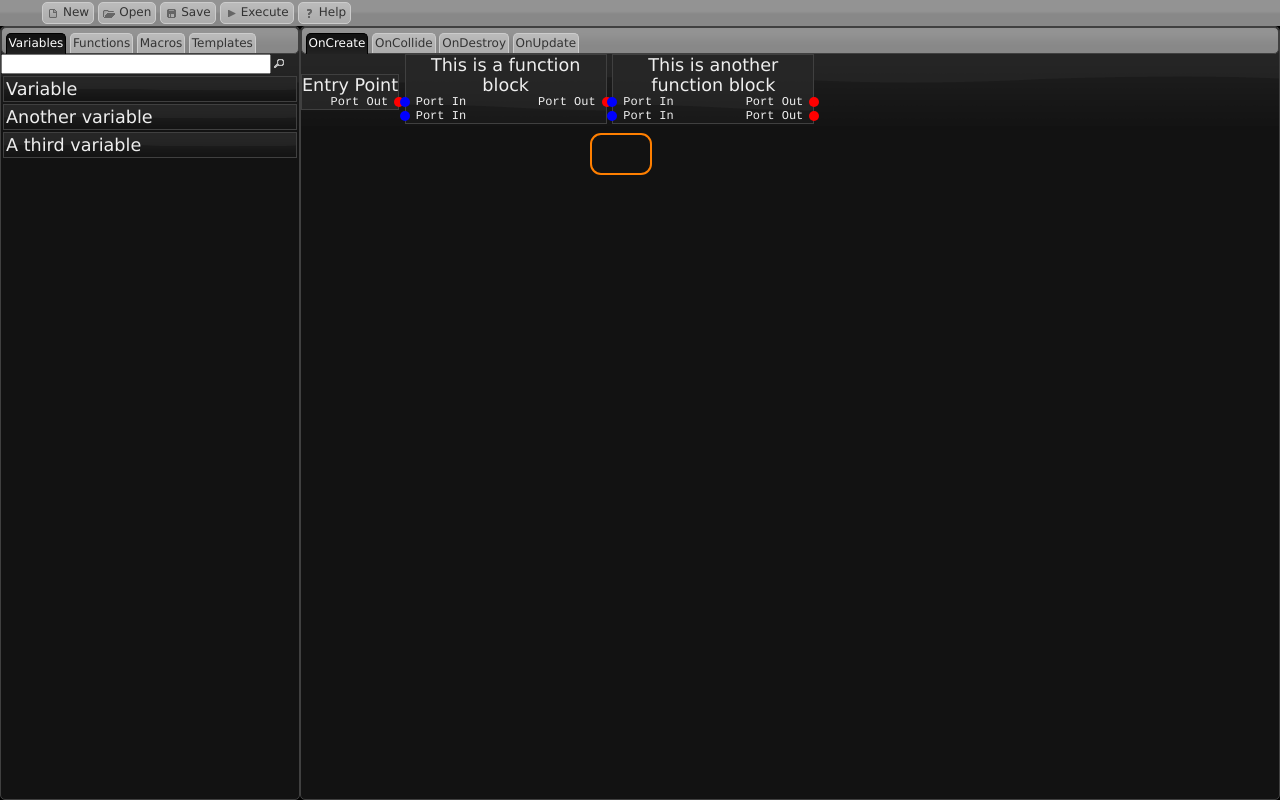
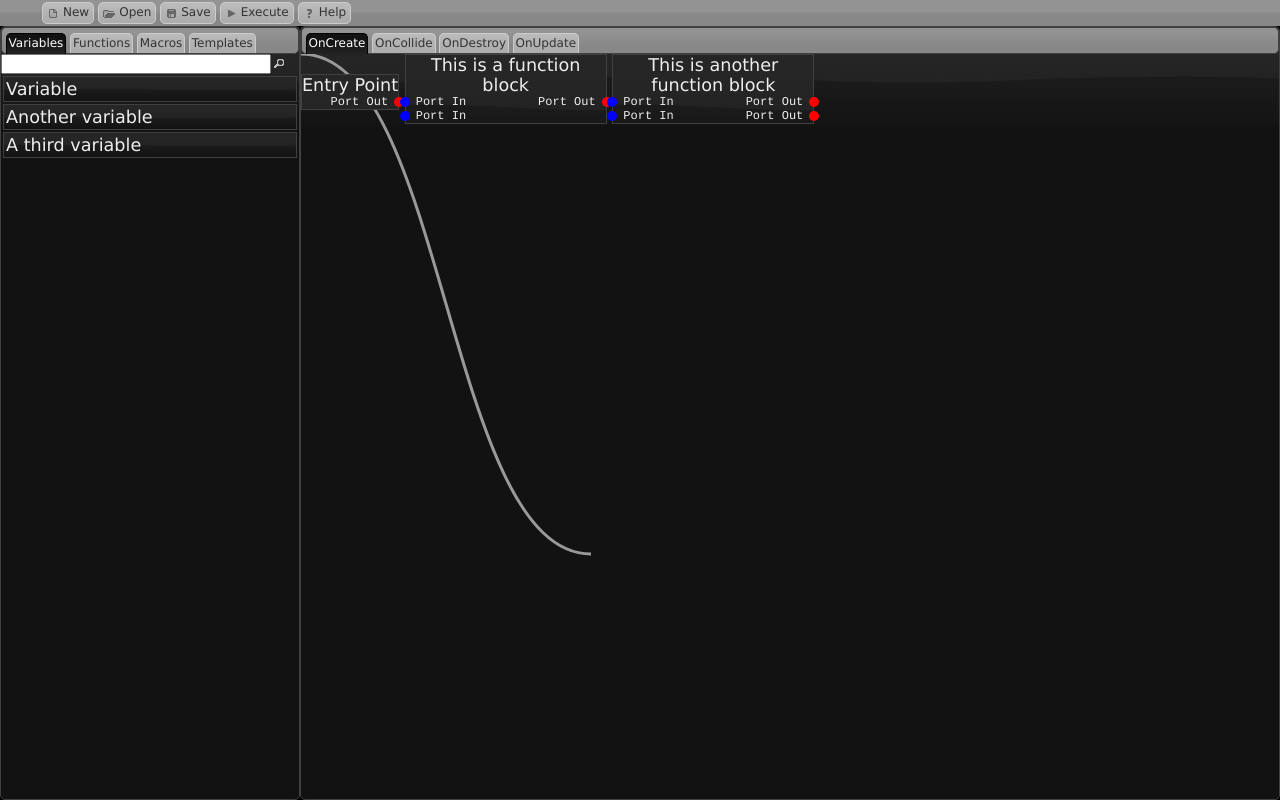
Before and after one commit to Poelsa/TheNarrator, a plain HTML site: page mockup.html in a window 1280 px wide. Drawn offline with Linux system fonts and the light colour scheme.

Commit message:
Lines in progress
Lines now are simply drawable and updateable. Next step: in and out
ports should be connectable by lines.

```diff
--- /dev/null
+++ b/Line.js
@@ -0,0 +1,34 @@
+/*
+	Line
+		+ New
+		- Update
+			- Snap to correct inputs
+		+ Remove
+*/
+
+// This function is loaned and highly modified from http://raphaeljs.com/graffle.html
+var Line = function(renderer, styling)
+{
+	// New-constructor
+	{
+		this.renderer = renderer;
+		this.line = this.renderer.path().attr({stroke: styling.split("|")[0], fill: "none", "stroke-width": styling.split("|")[1] || 3});
+	}
+
+	this.Update = function (from, to)
+	{
+		this.from = from;
+		this.to = to;
+
+		dx = Math.max(Math.abs(from.x - to.x) / 2, 10);
+		dy = Math.max(Math.abs(from.y - to.y) / 2, 10);
+		var path = ["M", from.x.toFixed(3), from.y.toFixed(3), "C", (from.x+dx).toFixed(3), from.y.toFixed(3), (to.x-dx).toFixed(3), to.y.toFixed(3), to.x.toFixed(3), to.y.toFixed(3)].join(",");
+		if (this.line)
+			this.line.attr({path: path});
+	};
+
+	this.Remove = function()
+	{
+		this.line.remove();
+	}
+};
--- a/mockup.html
+++ b/mockup.html
@@ -6,6 +6,7 @@
     <script src="js/jquery-1.10.2.js"></script>
     <script src="js/jquery-ui-1.10.4.custom.js"></script>
     <script src="js/raphael-min.js"></script>
+    <script src="Line.js"></script>
     <script src="mockup.js"></script>
   </head>
 
--- a/mockup.js
+++ b/mockup.js
@@ -6,9 +6,9 @@
 $(function() {
 	var i = 0;
 	$("#Workspace>div").each(function(){
-		this.renderer = Raphael(this,$(this).width(),$(this).height());
-		var rect = this.renderer.rect(290, 80+i*20, 60, 40, 10);
-		rect.attr({fill: "rgb(255,127,0)", stroke: "rgb(255,127,0)", "fill-opacity": 0, "stroke-width": 2, cursor: "move"});
+		this.renderer = Raphael(this,"100%","100%");
+		var line = new Line(this.renderer, "#999999");
+		line.Update({x: 0, y: 0}, {x: 290, y: 500});
 		i++;
 	});
 
```
